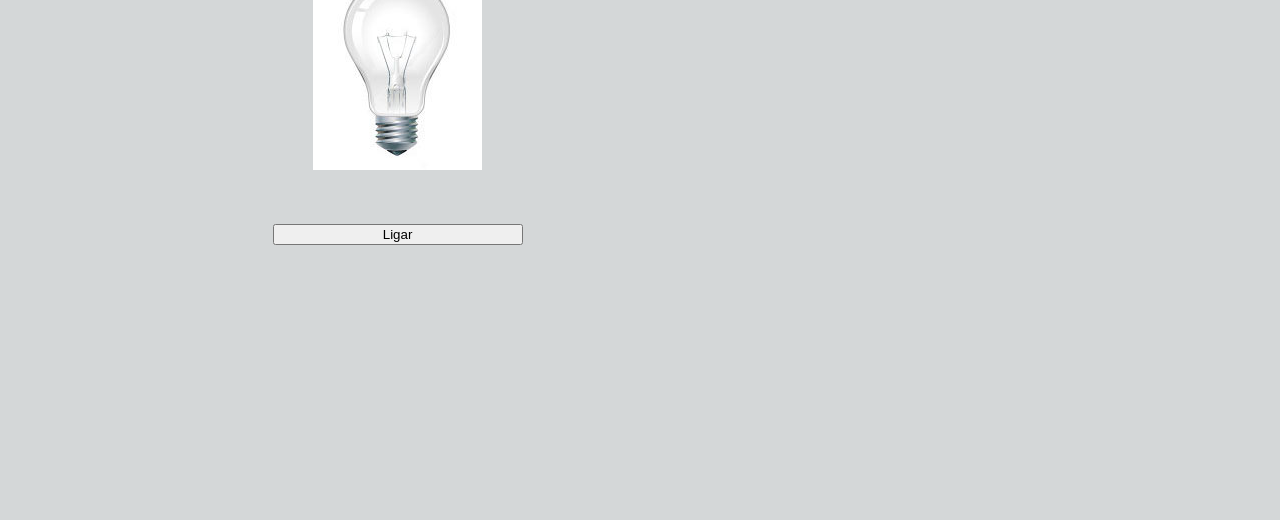
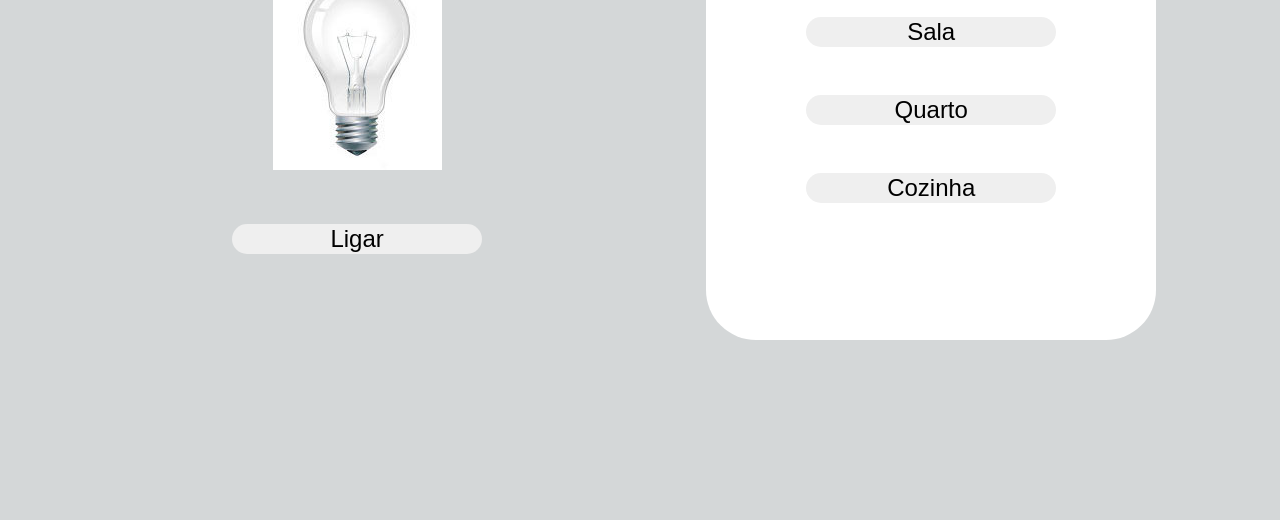
Before and after one commit to Guilherme1Souza/Casa-Inteligente, a website built with Vite: page index.html in a window 1280 px wide. Shown: the part 280-800 px from the top of the page. Built offline with nearby package versions, Linux system fonts and the light colour scheme.

Commit message:
feat: "estilizando os botões"

```diff
--- a/src/main.ts
+++ b/src/main.ts
@@ -22,6 +22,8 @@ if (buttonLigar) {
 if (buttonSala) {
     buttonSala.addEventListener('click', () => {
         buttonSala.style.backgroundColor = 'green';
+        buttonCozinha.style.color = 'black';
+        buttonSala.style.color = 'white';
         buttonCozinha!.style.backgroundColor = '';
         buttonQuarto!.style.backgroundColor = '';
         resetarLampada();
@@ -31,6 +33,8 @@ if (buttonSala) {
 if (buttonQuarto) {
     buttonQuarto.addEventListener('click', () => {
         buttonQuarto.style.backgroundColor = 'green';
+        buttonSala.style.color = 'black';
+        buttonQuarto.style.color = 'white';
         buttonSala!.style.backgroundColor = '';
         buttonCozinha!.style.backgroundColor = '';
         resetarLampada();
@@ -40,6 +44,8 @@ if (buttonQuarto) {
 if (buttonCozinha) {
     buttonCozinha.addEventListener('click', () => {
         buttonCozinha.style.backgroundColor = 'green';
+        buttonQuarto.style.color = 'black';
+        buttonCozinha.style.color = 'white';
         buttonQuarto!.style.backgroundColor = '';
         buttonSala!.style.backgroundColor = '';
         resetarLampada();
--- a/src/style.css
+++ b/src/style.css
@@ -1,10 +1,11 @@
 body {
   display: flex;
-  justify-content: space-around;
+  justify-content: space-evenly;
   text-align: center;
   margin-top: 150px;
   background-color: rgb(212, 215, 216);
 }
+
 
 #image {
   flex-direction: column;
@@ -19,4 +20,26 @@ body {
 
 button {
   cursor: pointer;
+  width: 250px;
+  margin-left: 100px;
+  border: none;
+  border-radius: 50px;
+  font-size: 24px;
 }
+
+.box-2 {
+  background-color: #fff;
+  border-radius: 50px;
+  width: 450px;
+  height: 450px;
+}
+
+h2 {
+  padding-top: 80px;
+}
+
+.comodies {
+  display: flex;
+  flex-direction: column;
+  gap: 48px;
+}
```
